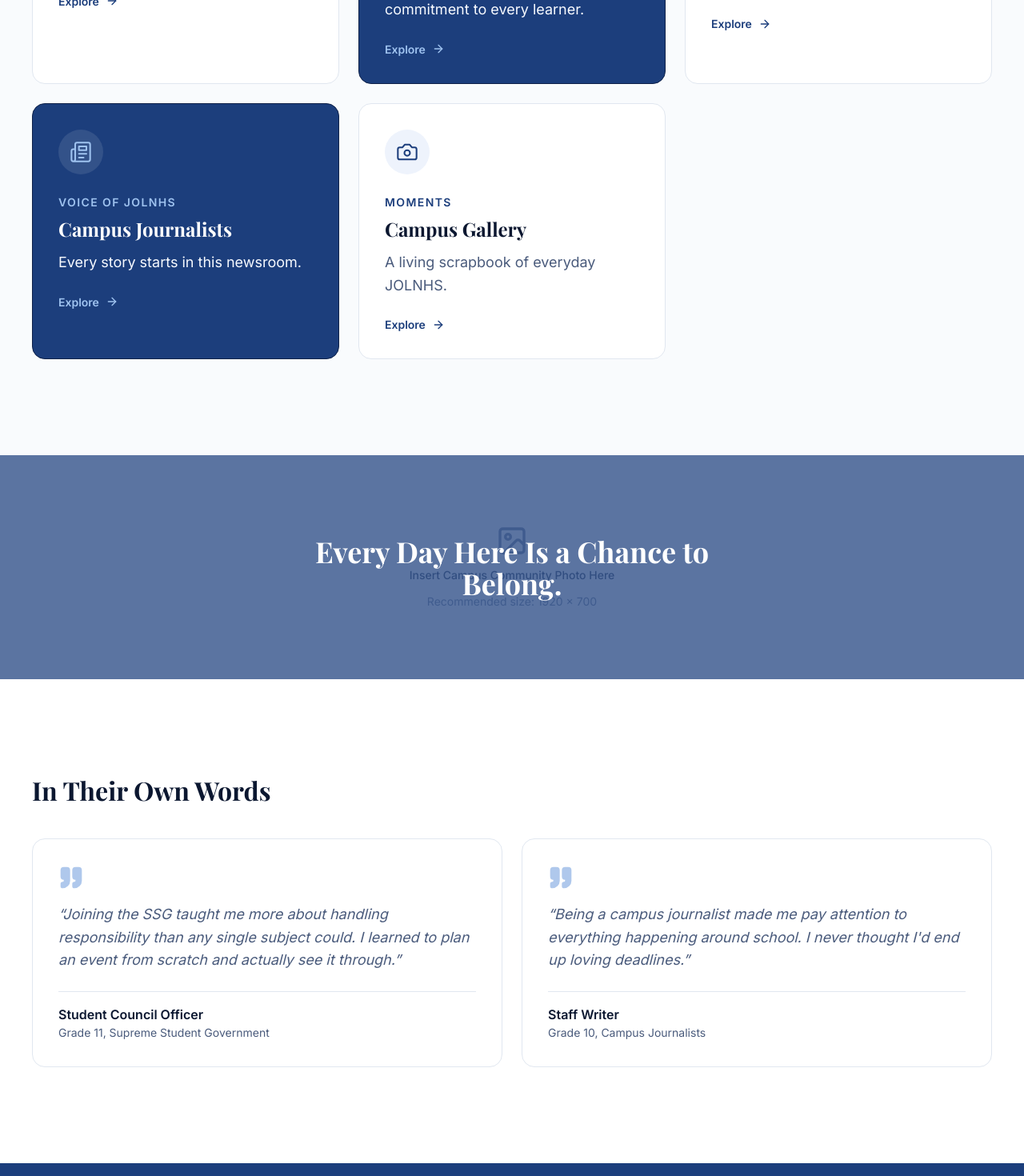
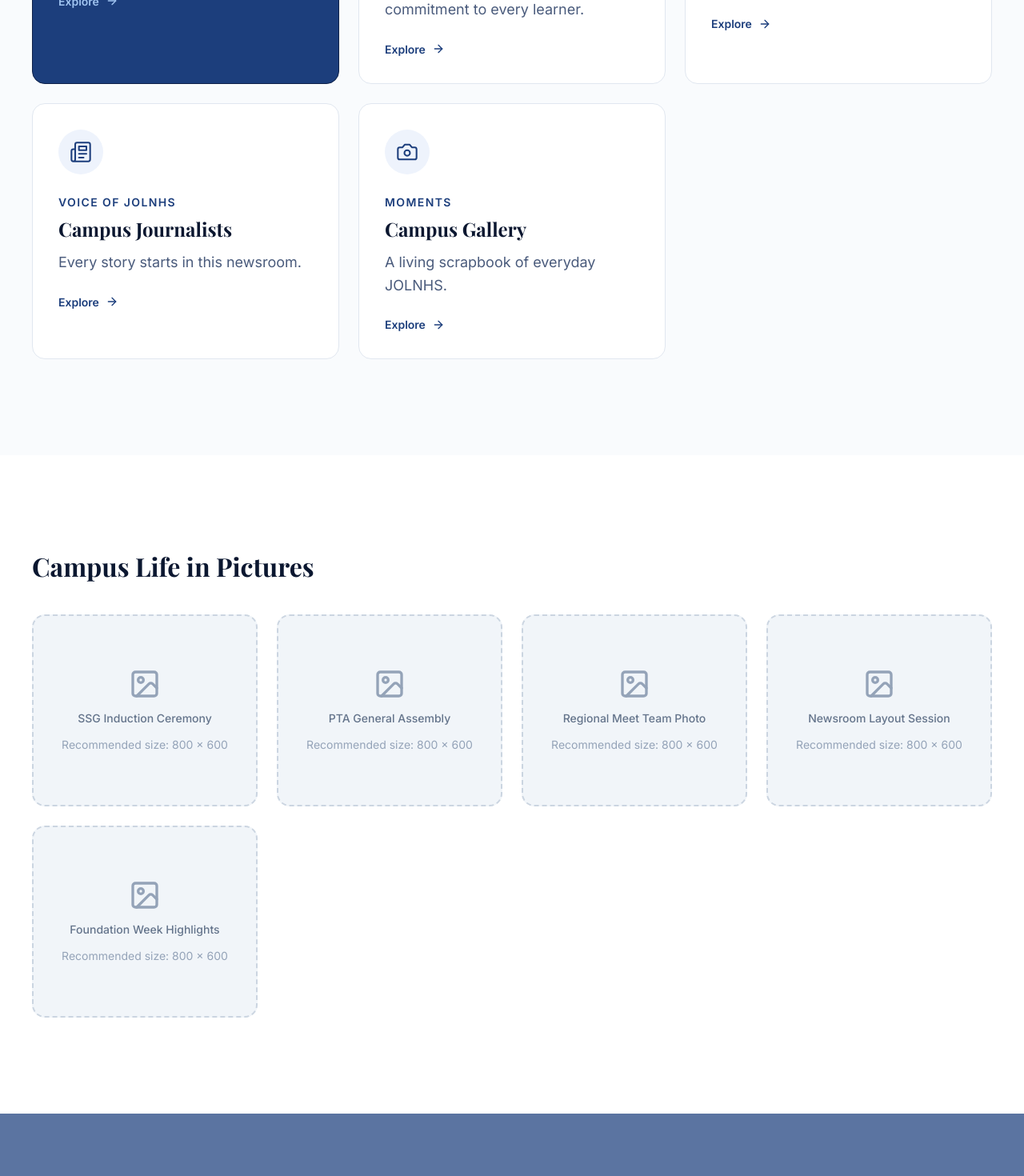
Before and after one commit to DatAisen1/jolnhs_website, a React (Vite) app: page /campus-life in a window 1280 px wide. Shown: the part 1880-3350 px from the top of the page at 80% size. Built offline with nearby package versions, Linux system fonts and the light colour scheme; a web font is replaced by a local one.

Commit message:
improve the campus life page

```diff
--- a/src/components/campusLife/CampusLifeCard.tsx
+++ b/src/components/campusLife/CampusLifeCard.tsx
@@ -14,7 +14,7 @@ export function CampusLifeCard({ section }: { section: CampusLifeSection }) {
     <MotionLink
       to={`/campus-life/${section.slug}`}
       variants={scaleIn}
-      className={`group flex flex-col rounded-card border p-8 transition-all duration-200 hover:-translate-y-1 hover:shadow-[0_16px_40px_rgba(15,33,72,0.12)] ${
+      className={`group flex flex-col rounded-card border p-8 transition-transform duration-200 hover:-translate-y-1 hover:shadow-lg focus-visible:rounded-card focus-visible:outline-offset-4 ${
         isDark ? "border-primary-700 bg-primary text-white" : "border-border bg-white text-text-primary"
       }`}
     >
--- a/src/components/campusLife/CommunityStats.tsx
+++ b/src/components/campusLife/CommunityStats.tsx
@@ -26,7 +26,7 @@ export function CommunityStats({ stats }: { stats: CampusLifeStat[] }) {
   return (
     <section className="bg-primary-700 py-section-sm md:py-section">
       <Container>
-        <motion.div
+        <motion.dl
           variants={staggerContainer}
           initial={initial}
           whileInView="show"
@@ -35,13 +35,13 @@ export function CommunityStats({ stats }: { stats: CampusLifeStat[] }) {
         >
           {stats.map((stat) => (
             <motion.div key={stat.label} variants={fadeUp} className="flex flex-col gap-2">
-              <span className="text-heading text-white">{stat.value}</span>
-              <span className="text-small font-medium uppercase tracking-widest text-secondary-light">
+              <dd className="text-heading text-white">{stat.value}</dd>
+              <dt className="text-small font-medium uppercase tracking-widest text-secondary-light">
                 {stat.label}
-              </span>
+              </dt>
             </motion.div>
           ))}
-        </motion.div>
+        </motion.dl>
       </Container>
     </section>
   );
--- a/src/components/campusLife/GalleryGrid.tsx
+++ b/src/components/campusLife/GalleryGrid.tsx
@@ -15,12 +15,14 @@ import type { CampusLifeGalleryItem } from "@/types";
  *       once, reuse everywhere" reasoning as every other shared
  *       component in this codebase.
  * WHEN: Any place a set of CampusLifeGalleryItem should render as a
- *       photo wall. Pass `columns` to control density: 4 for a compact
- *       landing-page teaser, 2 or 3 for a section's own larger gallery.
+ *       photo wall. `columns` is optional — omit it and the grid picks
+ *       its own density from item count (>4 items -> 3 cols, else 2);
+ *       pass an explicit value to override (e.g. 4 for a compact
+ *       landing-page teaser).
  */
 export function GalleryGrid({
   items,
-  columns = 3,
+  columns,
 }: {
   items: CampusLifeGalleryItem[];
   columns?: 2 | 3 | 4;
@@ -28,10 +30,15 @@ export function GalleryGrid({
   const shouldReduceMotion = useReducedMotion();
   const initial = shouldReduceMotion ? "show" : "hidden";
 
+  // No explicit density passed in — pick it from item count so every call
+  // site doesn't have to re-derive the same "more items = more columns"
+  // rule (e.g. section detail pages with a big vs. small gallery).
+  const resolvedColumns = columns ?? (items.length > 4 ? 3 : 2);
+
   const colsClass =
-    columns === 4
+    resolvedColumns === 4
       ? "sm:grid-cols-2 lg:grid-cols-4"
-      : columns === 3
+      : resolvedColumns === 3
         ? "sm:grid-cols-2 lg:grid-cols-3"
         : "sm:grid-cols-2";
 
--- a/src/components/campusLife/QuoteCard.tsx
+++ b/src/components/campusLife/QuoteCard.tsx
@@ -24,7 +24,7 @@ export function QuoteCard({ quote }: { quote: CampusLifeQuote }) {
       variants={scaleIn}
       className="flex flex-col rounded-card border border-border bg-white p-8"
     >
-      <Quote className="h-8 w-8 text-primary-200" aria-hidden="true" fill="currentColor" />
+      <Quote className="h-8 w-8 text-primary-200" aria-hidden="true" strokeWidth={1.5} />
       <blockquote className="mt-4 text-body italic text-text-secondary">
         “{quote.quote}”
       </blockquote>
--- a/src/data/campusLife.ts
+++ b/src/data/campusLife.ts
@@ -19,9 +19,7 @@ export const campusLifeSections: CampusLifeSection[] = [
     tagline: "Find your people, find your purpose.",
     description:
       "From the Supreme Student Government to subject-based and special-interest clubs, JOLNHS organizations give every student a place to lead, create, and grow outside the classroom. Whichever club a student joins, the goal is the same: turn a shared interest into real skill, and real skill into confidence.",
-    imagePosition: "left",
-    theme: "light",
-    heroImageSize: "1920 x 900",
+    theme: "dark",
     stats: [
       { label: "Active Organizations", value: "18+" },
       { label: "Student Members", value: "1,200+" },
@@ -67,9 +65,7 @@ export const campusLifeSections: CampusLifeSection[] = [
     tagline: "A partnership built on a shared commitment to every learner.",
     description:
       "The JOLNHS PTA connects every homeroom to the school administration, turning parent involvement into real support — from classroom resources to campus improvement projects. It's the bridge that makes sure no family feels like an outsider to their child's education.",
-    imagePosition: "right",
-    theme: "dark",
-    heroImageSize: "1920 x 900",
+    theme: "light",
     stats: [
       { label: "Homeroom Chapters", value: "32" },
       { label: "Active Parent Volunteers", value: "250+" },
@@ -114,9 +110,7 @@ export const campusLifeSections: CampusLifeSection[] = [
     tagline: "Discipline on the court. Character for life.",
     description:
       "JOLNHS varsity teams train year-round across a full slate of sports, competing at the district and regional level while keeping academics the top priority. Beyond the medals, the athletics program builds the discipline, teamwork, and resilience that carry over long after the final whistle.",
-    imagePosition: "left",
     theme: "light",
-    heroImageSize: "1920 x 900",
     stats: [
       { label: "Varsity Teams", value: "12" },
       { label: "Student Athletes", value: "180+" },
@@ -162,9 +156,7 @@ export const campusLifeSections: CampusLifeSection[] = [
     tagline: "Every story starts in this newsroom.",
     description:
       "The JOLNHS campus paper is written, edited, photographed, and laid out entirely by students, covering everything from academic milestones to student life. Campus journalism here isn't a once-a-year requirement — it's a working newsroom that trains writers, editors, and photographers for regional press conferences.",
-    imagePosition: "right",
-    theme: "dark",
-    heroImageSize: "1920 x 900",
+    theme: "light",
     stats: [
       { label: "Publications per Year", value: "4" },
       { label: "Writers & Editors", value: "35" },
@@ -209,9 +201,7 @@ export const campusLifeSections: CampusLifeSection[] = [
     tagline: "A living scrapbook of everyday JOLNHS.",
     description:
       "From flag ceremonies to championship wins, the Campus Gallery is where every corner of JOLNHS life gets documented — academics, sports, culture, and the small everyday moments in between. Most of it is shot by our own campus journalists and student volunteers.",
-    imagePosition: "left",
     theme: "light",
-    heroImageSize: "1920 x 900",
     stats: [
       { label: "Photos Archived", value: "1,000+" },
       { label: "Events Covered", value: "60+" },
--- a/src/pages/CampusLifePage.tsx
+++ b/src/pages/CampusLifePage.tsx
@@ -7,6 +7,7 @@ import { Breadcrumbs } from "@/components/ui/Breadcrumbs";
 import { CampusLifeSubNav } from "@/components/ui/CampusLifeSubNav";
 import { CampusLifeCard } from "@/components/campusLife/CampusLifeCard";
 import { CommunityStats } from "@/components/campusLife/CommunityStats";
+import { GalleryGrid } from "@/components/campusLife/GalleryGrid";
 import { QuoteCard } from "@/components/campusLife/QuoteCard";
 import { campusLifeSections } from "@/data/campusLife";
 import { campusLifeOverview } from "@/data/campusLifeOverview";
@@ -24,7 +25,10 @@ import { fadeUp, fadeIn, staggerContainer, viewportOnce } from "@/lib/motion";
  * communicate: scale and atmosphere, not curriculum facts.
  */
 export function CampusLifePage() {
-  usePageTitle("Campus Life");
+  usePageTitle(
+    "Campus Life",
+    "Explore student organizations, athletics, the PTA, and campus journalism at Julia Ortiz Luis National High School."
+  );
   const shouldReduceMotion = useReducedMotion();
   const initial = shouldReduceMotion ? "show" : "hidden";
 
@@ -101,6 +105,31 @@ export function CampusLifePage() {
         </Container>
       </section>
 
+      {/* Photo teaser — one shot pulled from each section's own gallery,
+          so "campus life" feels shown, not just described, before the
+          visitor ever clicks into a sub-page. Reuses GalleryGrid at its
+          4-column density, same component the section detail pages use
+          for their own (larger) galleries. */}
+      <section className="bg-white py-section-sm md:py-section">
+        <Container>
+          <motion.h2
+            variants={fadeUp}
+            initial={initial}
+            whileInView="show"
+            viewport={viewportOnce}
+            className="text-section text-text-primary"
+          >
+            Campus Life in Pictures
+          </motion.h2>
+          <div className="mt-10">
+            <GalleryGrid
+              items={campusLifeSections.map((section) => section.gallery[0])}
+              columns={4}
+            />
+          </div>
+        </Container>
+      </section>
+
       {/* Tagline over full-width photo — same "pause moment" band used
           by AboutOverviewPage and TaglineBanner. */}
       <motion.section
--- a/src/pages/CampusLifeSectionPage.tsx
+++ b/src/pages/CampusLifeSectionPage.tsx
@@ -44,7 +44,7 @@ function SectionHero({ section }: { section: CampusLifeSection }) {
 export function CampusLifeSectionPage() {
   const { slug } = useParams<{ slug: string }>();
   const section = campusLifeSections.find((s) => s.slug === slug);
-  usePageTitle(section ? section.name : "Section Not Found");
+  usePageTitle(section ? section.name : "Section Not Found", section?.tagline);
   const shouldReduceMotion = useReducedMotion();
   const initial = shouldReduceMotion ? "show" : "hidden";
 
@@ -162,7 +162,7 @@ export function CampusLifeSectionPage() {
             Gallery
           </motion.h2>
           <div className="mt-10">
-            <GalleryGrid items={section.gallery} columns={section.gallery.length > 4 ? 3 : 2} />
+            <GalleryGrid items={section.gallery} />
           </div>
         </Container>
       </section>
--- a/src/types/index.ts
+++ b/src/types/index.ts
@@ -101,9 +101,7 @@ export interface CampusLifeSection {
   name: string;
   tagline: string;
   description: string;
-  imagePosition: "left" | "right";
   theme: "light" | "dark";
-  heroImageSize: string;
   stats: CampusLifeStat[];
   highlights: CampusLifeHighlight[];
   gallery: CampusLifeGalleryItem[];
```
Also changed, not shown: src/hooks/usePageTitle.ts (+17 -1 lines).
